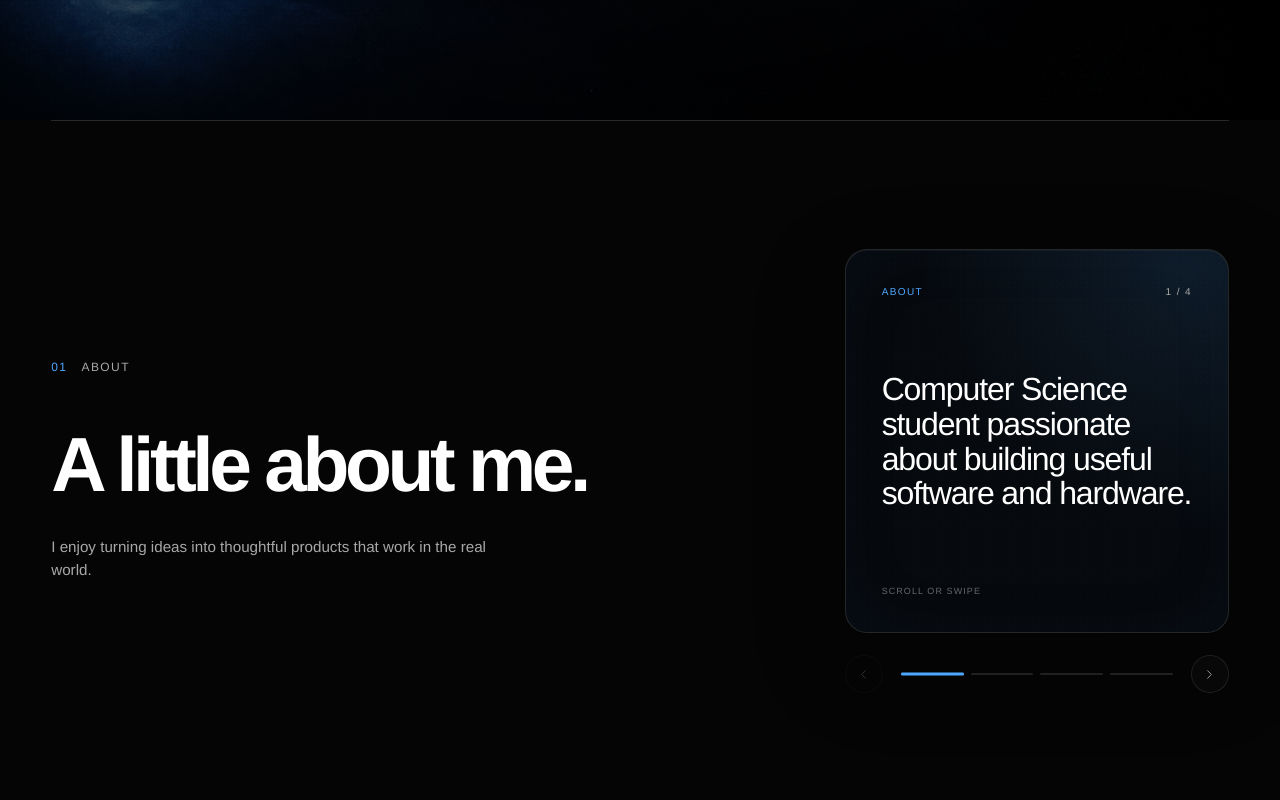
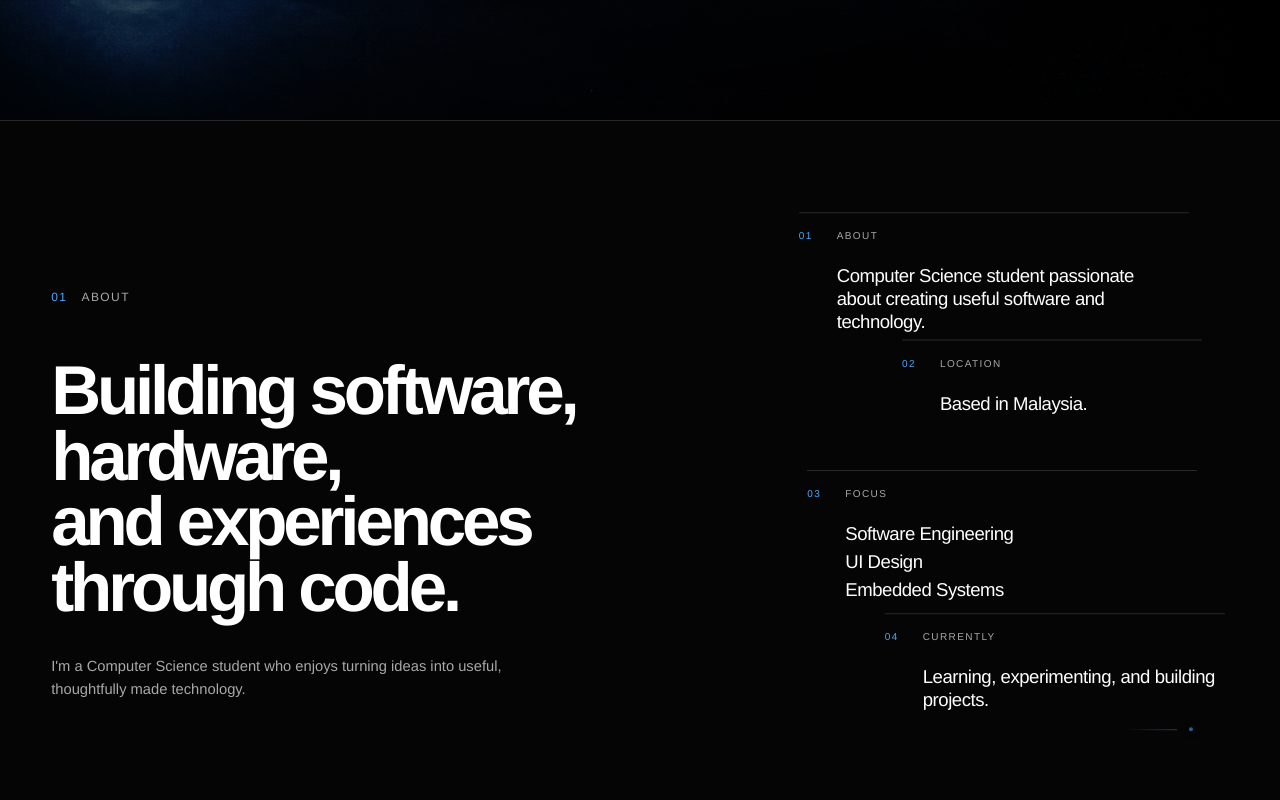
Before and after one commit to ValenscoA/Portfolio, a Next.js app: page / in a window 1280 px wide. Shown: the part 680-1480 px from the top of the page. Built offline with nearby package versions, Linux system fonts and the light colour scheme.

Commit message:
Changed About me page

```diff
--- a/app/Portfolio.tsx
+++ b/app/Portfolio.tsx
@@ -1,17 +1,15 @@
 "use client";
 
 import Link from "next/link";
-import { AnimatePresence, motion, useAnimate, useReducedMotion } from "motion/react";
+import { AnimatePresence, motion, useReducedMotion, useScroll, useTransform } from "motion/react";
 import Lenis from "lenis";
 import {
   type Dispatch,
   type SetStateAction,
-  useCallback,
   useEffect,
   useRef,
   useState,
 } from "react";
-import { flushSync } from "react-dom";
 import BrandLogo from "./components/BrandLogo";
 import styles from "./page.module.css";
 
@@ -49,22 +47,26 @@ const projects = [
   },
 ];
 
-const aboutCards = [
+const aboutBlocks = [
   {
+    number: "01",
     label: "ABOUT",
-    lines: ["Computer Science student passionate about building useful software and hardware."],
+    lines: ["Computer Science student passionate about creating useful software and technology."],
   },
   {
+    number: "02",
     label: "LOCATION",
     lines: ["Based in Malaysia."],
   },
   {
+    number: "03",
     label: "FOCUS",
     lines: ["Software Engineering", "UI Design", "Embedded Systems"],
   },
   {
+    number: "04",
     label: "CURRENTLY",
-    lines: ["Building projects.", "Learning new technologies.", "Preparing for internships."],
+    lines: ["Learning, experimenting, and building projects."],
   },
 ];
 
@@ -85,12 +87,6 @@ const technologies = [
   "Arduino",
   "Raspberry Pi",
 ];
-
-const SCROLL_THRESHOLD = 70;
-const ANIMATION_DURATION = 600;
-const WHEEL_IDLE_DURATION = 180;
-const MIN_WHEEL_DELTA = 1;
-const FLIP_HALF_DURATION = ANIMATION_DURATION / 2000;
 
 const reveal = {
   initial: { opacity: 0, y: 18 },
@@ -252,232 +248,71 @@ function ProjectVisual({ project }: { project: (typeof projects)[number] }) {
   );
 }
 
-function CardArrow({ direction }: { direction: "previous" | "next" }) {
-  return (
-    <svg
-      aria-hidden="true"
-      viewBox="0 0 24 24"
-      fill="none"
-      stroke="currentColor"
-      strokeWidth="1.6"
-      strokeLinecap="round"
-      strokeLinejoin="round"
-    >
-      <path d={direction === "previous" ? "m15 18-6-6 6-6" : "m9 18 6-6-6-6"} />
-    </svg>
-  );
-}
+function AboutSection() {
+  const sectionRef = useRef<HTMLElement>(null);
+  const prefersReducedMotion = useReducedMotion();
+  const [isMobile, setIsMobile] = useState(false);
+  const { scrollYProgress } = useScroll({
+    target: sectionRef,
+    offset: ["start end", "end start"],
+  });
+  const headingY = useTransform(scrollYProgress, [0, 1], [48, -48]);
+  const firstBlockY = useTransform(scrollYProgress, [0, 1], [84, -84]);
+  const secondBlockY = useTransform(scrollYProgress, [0, 1], [116, -116]);
+  const thirdBlockY = useTransform(scrollYProgress, [0, 1], [98, -98]);
+  const fourthBlockY = useTransform(scrollYProgress, [0, 1], [132, -132]);
+  const decorationY = useTransform(scrollYProgress, [0, 1], [180, -180]);
+  const blockTransforms = [firstBlockY, secondBlockY, thirdBlockY, fourthBlockY];
 
-type FlipPhase = "IDLE" | "FLIPPING" | "SETTLING";
-
-function IdentityCard() {
-  const sectionRef = useRef<HTMLElement>(null);
-  const cardIndexRef = useRef(0);
-  const phaseRef = useRef<FlipPhase>("IDLE");
-  const touchStartY = useRef<number | null>(null);
-  const accumulatedDelta = useRef(0);
-  const wheelGestureConsumed = useRef(false);
-  const wheelIdleTimer = useRef<ReturnType<typeof setTimeout> | null>(null);
-  const [cardScope, animateCard] = useAnimate();
-  const prefersReducedMotion = useReducedMotion();
-  const [cardIndex, setCardIndex] = useState(0);
-  const [progressIndex, setProgressIndex] = useState(0);
-  const [flipPhase, setFlipPhase] = useState<FlipPhase>("IDLE");
-
-  const updatePhase = useCallback((nextPhase: FlipPhase) => {
-    phaseRef.current = nextPhase;
-    setFlipPhase(nextPhase);
+  useEffect(() => {
+    const mediaQuery = window.matchMedia("(max-width: 900px)");
+    const updateViewport = () => setIsMobile(mediaQuery.matches);
+    updateViewport();
+    mediaQuery.addEventListener("change", updateViewport);
+    return () => {
+      mediaQuery.removeEventListener("change", updateViewport);
+    };
   }, []);
 
-  const runFlip = useCallback(async (step: number) => {
-    if (phaseRef.current !== "IDLE") return false;
-
-    const nextIndex = Math.min(
-      aboutCards.length - 1,
-      Math.max(0, cardIndexRef.current + step),
-    );
-    if (nextIndex === cardIndexRef.current) return false;
-
-    updatePhase("FLIPPING");
-
-    try {
-      if (prefersReducedMotion) {
-        await animateCard(cardScope.current, { opacity: 0 }, {
-          duration: 0.16,
-          ease: "easeOut",
-        });
-      } else {
-        await animateCard(cardScope.current, {
-          opacity: 0.84,
-          rotateX: step > 0 ? -90 : 90,
-        }, {
-          duration: FLIP_HALF_DURATION,
-          ease: [0.22, 1, 0.36, 1],
-        });
-      }
-
-      flushSync(() => {
-        cardIndexRef.current = nextIndex;
-        setCardIndex(nextIndex);
-      });
-
-      await animateCard(cardScope.current, prefersReducedMotion
-        ? { opacity: 0, rotateX: 0 }
-        : { opacity: 0.84, rotateX: step > 0 ? 90 : -90 }, {
-        duration: 0,
-      });
-
-      updatePhase("SETTLING");
-
-      await animateCard(cardScope.current, { opacity: 1, rotateX: 0 }, {
-        duration: prefersReducedMotion ? 0.16 : FLIP_HALF_DURATION,
-        ease: [0.22, 1, 0.36, 1],
-      });
-
-      setProgressIndex(nextIndex);
-      return true;
-    } finally {
-      await animateCard(cardScope.current, { opacity: 1, rotateX: 0 }, { duration: 0 });
-      accumulatedDelta.current = 0;
-      updatePhase("IDLE");
-    }
-  }, [animateCard, cardScope, prefersReducedMotion, updatePhase]);
-
-  useEffect(() => {
-    const section = sectionRef.current;
-    if (!section) return;
-
-    const markWheelActivity = () => {
-      if (wheelIdleTimer.current) clearTimeout(wheelIdleTimer.current);
-      wheelIdleTimer.current = setTimeout(() => {
-        accumulatedDelta.current = 0;
-        wheelGestureConsumed.current = false;
-      }, WHEEL_IDLE_DURATION);
-    };
-
-    const onWheel = (event: WheelEvent) => {
-      const bounds = section.getBoundingClientRect();
-      const isActive = bounds.top < window.innerHeight * 0.75
-        && bounds.bottom > window.innerHeight * 0.25;
-
-      if (!isActive) return;
-
-      if (phaseRef.current !== "IDLE") {
-        event.preventDefault();
-        event.stopPropagation();
-        return;
-      }
-
-      if (event.deltaY <= 0) {
-        accumulatedDelta.current = 0;
-        return;
-      }
-
-      if (cardIndexRef.current >= aboutCards.length - 1) {
-        accumulatedDelta.current = 0;
-        return;
-      }
-
-      event.preventDefault();
-      event.stopPropagation();
-
-      if (event.deltaY < MIN_WHEEL_DELTA) return;
-
-      markWheelActivity();
-      if (wheelGestureConsumed.current) return;
-
-      accumulatedDelta.current += event.deltaY;
-      if (accumulatedDelta.current < SCROLL_THRESHOLD) return;
-
-      accumulatedDelta.current = 0;
-      wheelGestureConsumed.current = true;
-      void runFlip(1);
-    };
-
-    section.addEventListener("wheel", onWheel, { passive: false });
-    return () => {
-      section.removeEventListener("wheel", onWheel);
-      if (wheelIdleTimer.current) clearTimeout(wheelIdleTimer.current);
-    };
-  }, [runFlip]);
-
-  const activeCard = aboutCards[cardIndex];
-  const isBusy = flipPhase !== "IDLE";
+  const useParallax = !isMobile && !prefersReducedMotion;
 
   return (
     <section
       ref={sectionRef}
-      className={`${styles.section} ${styles.about}`}
+      className={styles.aboutStory}
       id="about"
       aria-labelledby="about-title"
     >
-      <motion.div {...reveal} className={styles.aboutIntro}>
-        <div className={styles.sectionLabel}><span>01</span>About</div>
-        <h2 id="about-title">A little about me.</h2>
-        <p>I enjoy turning ideas into thoughtful products that work in the real world.</p>
-      </motion.div>
+      <div className={styles.aboutSticky}>
+        <motion.div className={styles.aboutNarrative} style={useParallax ? { y: headingY } : undefined}>
+          <div className={styles.sectionLabel}><span>01</span>About</div>
+          <h2 id="about-title">Building software, hardware,<br />and experiences through code.</h2>
+          <p>I&apos;m a Computer Science student who enjoys turning ideas into useful, thoughtfully made technology.</p>
+        </motion.div>
 
-      <motion.div {...reveal} className={styles.identityStage}>
-        <div
-          className={styles.identityCard}
-          aria-busy={isBusy}
-          onTouchStart={(event) => {
-            if (phaseRef.current !== "IDLE") return;
-            touchStartY.current = event.touches[0]?.clientY ?? null;
-          }}
-          onTouchCancel={() => {
-            touchStartY.current = null;
-          }}
-          onTouchEnd={(event) => {
-            if (phaseRef.current !== "IDLE" || touchStartY.current === null) return;
-            const endY = event.changedTouches[0]?.clientY ?? touchStartY.current;
-            const forwardDistance = touchStartY.current - endY;
-            touchStartY.current = null;
-            if (forwardDistance >= 44) void runFlip(1);
-          }}
-        >
-          <motion.article
-            ref={cardScope}
-            className={styles.identityFace}
-            initial={false}
-            style={{ rotateX: 0 }}
-            aria-live="polite"
-          >
-            <header>
-              <span>{activeCard.label}</span>
-              <span>{cardIndex + 1} / {aboutCards.length}</span>
-            </header>
-            <div className={styles.identityContent}>
-              {activeCard.lines.map((line) => <p key={line}>{line}</p>)}
-            </div>
-            <span className={styles.cardHint}>Scroll or swipe</span>
-          </motion.article>
+        <div className={styles.aboutBlocks}>
+          {aboutBlocks.map((block, index) => (
+            <motion.article
+              key={block.number}
+              className={styles.aboutBlock}
+              style={useParallax ? { y: blockTransforms[index] } : undefined}
+              initial={isMobile ? { opacity: 0, y: 22 } : { opacity: 0 }}
+              whileInView={isMobile ? { opacity: 1, y: 0 } : { opacity: 1 }}
+              viewport={{ once: false, amount: 0.35 }}
+              transition={{ duration: 0.75, delay: index * 0.05, ease: [0.22, 1, 0.36, 1] }}
+            >
+              <header><span>{block.number}</span><span>{block.label}</span></header>
+              <div>{block.lines.map((line) => <p key={line}>{line}</p>)}</div>
+            </motion.article>
+          ))}
         </div>
 
-        <div className={styles.cardNavigation}>
-          <button
-            type="button"
-            onClick={() => void runFlip(-1)}
-            disabled={isBusy || cardIndex === 0}
-            aria-label="Show previous identity card"
-          >
-            <CardArrow direction="previous" />
-          </button>
-          <div className={styles.cardProgress} aria-label={`Card ${progressIndex + 1} of ${aboutCards.length}`}>
-            {aboutCards.map((card, index) => (
-              <span key={card.label} className={index === progressIndex ? styles.activeProgress : undefined} />
-            ))}
-          </div>
-          <button
-            type="button"
-            onClick={() => void runFlip(1)}
-            disabled={isBusy || cardIndex === aboutCards.length - 1}
-            aria-label="Show next identity card"
-          >
-            <CardArrow direction="next" />
-          </button>
-        </div>
-      </motion.div>
+        <motion.div
+          className={styles.aboutDecoration}
+          style={useParallax ? { y: decorationY } : undefined}
+          aria-hidden="true"
+        ><span /><span /></motion.div>
+      </div>
     </section>
   );
 }
@@ -562,7 +397,7 @@ export default function Portfolio() {
         </motion.div>
       </section>
 
-      <IdentityCard />
+      <AboutSection />
 
       <TechnologyMarquee />
 
--- a/app/page.module.css
+++ b/app/page.module.css
@@ -345,182 +345,120 @@
   color: var(--accent);
 }
 
-.about {
-  display: grid;
-  grid-template-columns: minmax(0, 1fr) auto;
-  align-items: center;
-  gap: clamp(72px, 9vw, 160px);
-  padding-block: clamp(110px, 10vw, 150px);
+.aboutStory {
+  position: relative;
+  width: 100%;
+  height: 200svh;
   border-top: 1px solid var(--line);
+  overflow: clip;
 }
 
-.aboutIntro {
-  max-width: 720px;
+.aboutSticky {
+  position: sticky;
+  top: 0;
+  width: var(--page);
+  height: 100svh;
+  margin: 0 auto;
+  display: grid;
+  grid-template-columns: minmax(0, 1.2fr) minmax(380px, 0.8fr);
+  align-items: center;
+  gap: clamp(70px, 8vw, 150px);
 }
 
-.aboutIntro h2 {
-  max-width: 650px;
-  margin: 54px 0 0;
-  font-size: clamp(3.6rem, 6vw, 6.7rem);
-  font-weight: 700;
-  line-height: 0.94;
-  letter-spacing: -0.058em;
+.aboutNarrative {
+  position: relative;
+  z-index: 2;
+  max-width: 820px;
 }
 
-.aboutIntro p {
-  max-width: 470px;
+.aboutNarrative h2 {
+  max-width: 820px;
+  margin: 54px 0 0;
+  font-size: clamp(3.4rem, 5.4vw, 6.4rem);
+  font-weight: 700;
+  line-height: 0.95;
+  letter-spacing: -0.06em;
+}
+
+.aboutNarrative > p {
+  max-width: 520px;
   margin: 34px 0 0;
   color: var(--muted);
-  font-size: clamp(0.95rem, 1.15vw, 1.08rem);
-  line-height: 1.55;
+  font-size: clamp(0.92rem, 1.05vw, 1.04rem);
+  line-height: 1.6;
 }
 
-.identityStage {
-  width: clamp(380px, 30vw, 440px);
+.aboutBlocks {
+  position: relative;
+  z-index: 2;
+  height: min(72svh, 720px);
 }
 
-.identityCard {
-  position: relative;
-  width: 100%;
-  aspect-ratio: 1;
-  overflow: hidden;
-  border: 1px solid rgba(255, 255, 255, 0.12);
-  border-radius: 22px;
-  background: rgba(8, 12, 17, 0.82);
-  box-shadow:
-    0 30px 90px rgba(0, 0, 0, 0.28),
-    inset 0 1px rgba(255, 255, 255, 0.045),
-    inset 0 0 80px rgba(78, 167, 255, 0.035);
-  backdrop-filter: blur(18px);
-  perspective: 1200px;
-  touch-action: pan-y;
+.aboutBlock {
+  position: absolute;
+  width: min(100%, 390px);
+  padding: 18px 0 20px;
+  border-top: 1px solid rgba(255, 255, 255, 0.14);
 }
 
-.identityCard::before {
-  content: "";
-  position: absolute;
-  inset: -35%;
-  background: radial-gradient(circle at 72% 24%, rgba(78, 167, 255, 0.11), transparent 38%);
-  pointer-events: none;
-}
+.aboutBlock:nth-child(1) { top: 4%; left: 0; }
+.aboutBlock:nth-child(2) { top: 29%; left: 24%; width: min(76%, 300px); }
+.aboutBlock:nth-child(3) { top: 50%; left: 2%; }
+.aboutBlock:nth-child(4) { top: 78%; left: 20%; width: min(80%, 340px); }
 
-.identityCard::after {
-  content: "";
-  position: absolute;
-  inset: 0;
-  z-index: 3;
-  opacity: 0.075;
-  pointer-events: none;
-  background-image:
-    radial-gradient(circle at 20% 30%, #fff 0 0.4px, transparent 0.7px),
-    radial-gradient(circle at 70% 65%, #fff 0 0.35px, transparent 0.65px);
-  background-size: 6px 6px, 9px 9px;
-  mix-blend-mode: soft-light;
-}
-
-.identityFace {
-  position: absolute;
-  inset: 0;
-  z-index: 2;
-  display: flex;
-  flex-direction: column;
-  padding: clamp(28px, 2.8vw, 40px);
-  backface-visibility: hidden;
-  transform-style: preserve-3d;
-  transform-origin: center;
-}
-
-.identityFace header {
-  display: flex;
-  align-items: center;
-  justify-content: space-between;
+.aboutBlock header {
+  display: grid;
+  grid-template-columns: 38px 1fr;
   color: var(--muted);
   font-size: 10px;
+  line-height: 1;
   letter-spacing: 0.14em;
 }
 
-.identityFace header span:first-child {
+.aboutBlock header span:first-child {
   color: var(--accent);
 }
 
-.identityContent {
-  margin: auto 0;
+.aboutBlock > div {
+  margin: 23px 0 0 38px;
 }
 
-.identityContent p {
+.aboutBlock p {
   max-width: 330px;
   margin: 0;
-  font-size: clamp(1.7rem, 2.5vw, 2.5rem);
+  font-size: clamp(1.05rem, 1.45vw, 1.35rem);
   font-weight: 500;
-  line-height: 1.08;
-  letter-spacing: -0.035em;
+  line-height: 1.25;
+  letter-spacing: -0.025em;
 }
 
-.identityContent p + p {
-  margin-top: 9px;
+.aboutBlock p + p {
+  margin-top: 5px;
 }
 
-.cardHint {
-  color: rgba(255, 255, 255, 0.38);
-  font-size: 9px;
-  letter-spacing: 0.12em;
-  text-transform: uppercase;
+.aboutDecoration {
+  position: absolute;
+  right: 3%;
+  bottom: 12%;
+  z-index: 1;
+  display: flex;
+  align-items: center;
+  gap: 12px;
+  opacity: 0.55;
 }
 
-.cardNavigation {
-  display: grid;
-  grid-template-columns: 38px 1fr 38px;
-  align-items: center;
-  gap: 18px;
-  margin-top: 22px;
+.aboutDecoration span:first-child {
+  width: 54px;
+  height: 1px;
+  background: linear-gradient(90deg, transparent, rgba(78, 167, 255, 0.65));
 }
 
-.cardNavigation button {
-  width: 38px;
-  height: 38px;
-  display: grid;
-  place-items: center;
-  padding: 0;
-  border: 1px solid rgba(255, 255, 255, 0.1);
+.aboutDecoration span:last-child {
+  width: 4px;
+  height: 4px;
   border-radius: 50%;
-  color: var(--muted);
-  cursor: pointer;
-  background: rgba(255, 255, 255, 0.018);
-  transition: color 0.3s ease, border-color 0.3s ease, opacity 0.3s ease;
-}
-
-.cardNavigation button:hover:not(:disabled) {
-  color: white;
-  border-color: rgba(78, 167, 255, 0.34);
-}
-
-.cardNavigation button:disabled {
-  cursor: default;
-  opacity: 0.28;
-}
-
-.cardNavigation button svg {
-  width: 15px;
-  height: 15px;
-}
-
-.cardProgress {
-  display: grid;
-  grid-template-columns: repeat(4, 1fr);
-  gap: 7px;
-}
-
-.cardProgress span {
-  height: 2px;
-  overflow: hidden;
-  border-radius: 999px;
-  background: rgba(255, 255, 255, 0.13);
-  transition: background 0.35s ease, transform 0.35s ease;
-}
-
-.cardProgress .activeProgress {
   background: var(--accent);
-  transform: scaleY(1.5);
+  box-shadow: 0 0 18px rgba(78, 167, 255, 0.45);
 }
 
 .technologies {
@@ -849,9 +787,29 @@
 
 @media (max-width: 900px) {
   .hero h1 { white-space: normal; }
-  .about, .skills { grid-template-columns: 1fr; }
-  .about { gap: 82px; }
-  .identityStage { width: min(100%, 400px); justify-self: center; }
+  .skills { grid-template-columns: 1fr; }
+  .aboutStory { height: auto; }
+  .aboutSticky {
+    position: relative;
+    height: auto;
+    padding: 150px 0;
+    grid-template-columns: 1fr;
+    gap: 100px;
+  }
+  .aboutBlocks {
+    height: auto;
+    display: grid;
+    gap: 46px;
+  }
+  .aboutBlock,
+  .aboutBlock:nth-child(n) {
+    position: relative;
+    inset: auto;
+    width: 100%;
+    max-width: 560px;
+  }
+  .aboutBlock:nth-child(even) { justify-self: end; }
+  .aboutDecoration { display: none; }
   .skillsLayout { grid-column: 1; }
   .sectionHead { display: block; }
   .sectionHead h2 { margin-top: 55px; }
@@ -872,7 +830,7 @@
   .hero h1 span { display: block; }
   .heroLinks { gap: 28px; margin-top: 36px; }
   .section { padding: 140px 0; }
-  .about { gap: 70px; padding-block: 120px; }
+  .aboutSticky { padding: 120px 0; gap: 78px; }
   .technologies { padding-block: 84px; }
   .technologyLabel { margin-bottom: 36px; }
   .marqueeList {
@@ -883,12 +841,12 @@
     gap: 28px;
     font-size: clamp(2.2rem, 12vw, 3.8rem);
   }
-  .aboutIntro h2, .skillsLayout h2 { font-size: clamp(3.2rem, 14vw, 4.8rem); }
-  .aboutIntro h2 { margin-top: 42px; }
-  .aboutIntro p { margin-top: 26px; font-size: 0.96rem; }
-  .identityStage { width: min(100%, 360px); }
-  .identityCard { border-radius: 18px; }
-  .identityContent p { font-size: clamp(1.65rem, 8vw, 2.05rem); }
+  .aboutNarrative h2, .skillsLayout h2 { font-size: clamp(3.05rem, 13.2vw, 4.8rem); }
+  .aboutNarrative h2 { margin-top: 42px; }
+  .aboutNarrative > p { margin-top: 26px; font-size: 0.96rem; }
+  .aboutBlocks { gap: 38px; }
+  .aboutBlock > div { margin-top: 20px; }
+  .aboutBlock p { font-size: 1.08rem; }
   .projects { padding-top: 170px; }
   .projectList { gap: 110px; }
   .projectVisual { min-height: 124vw; }
```
